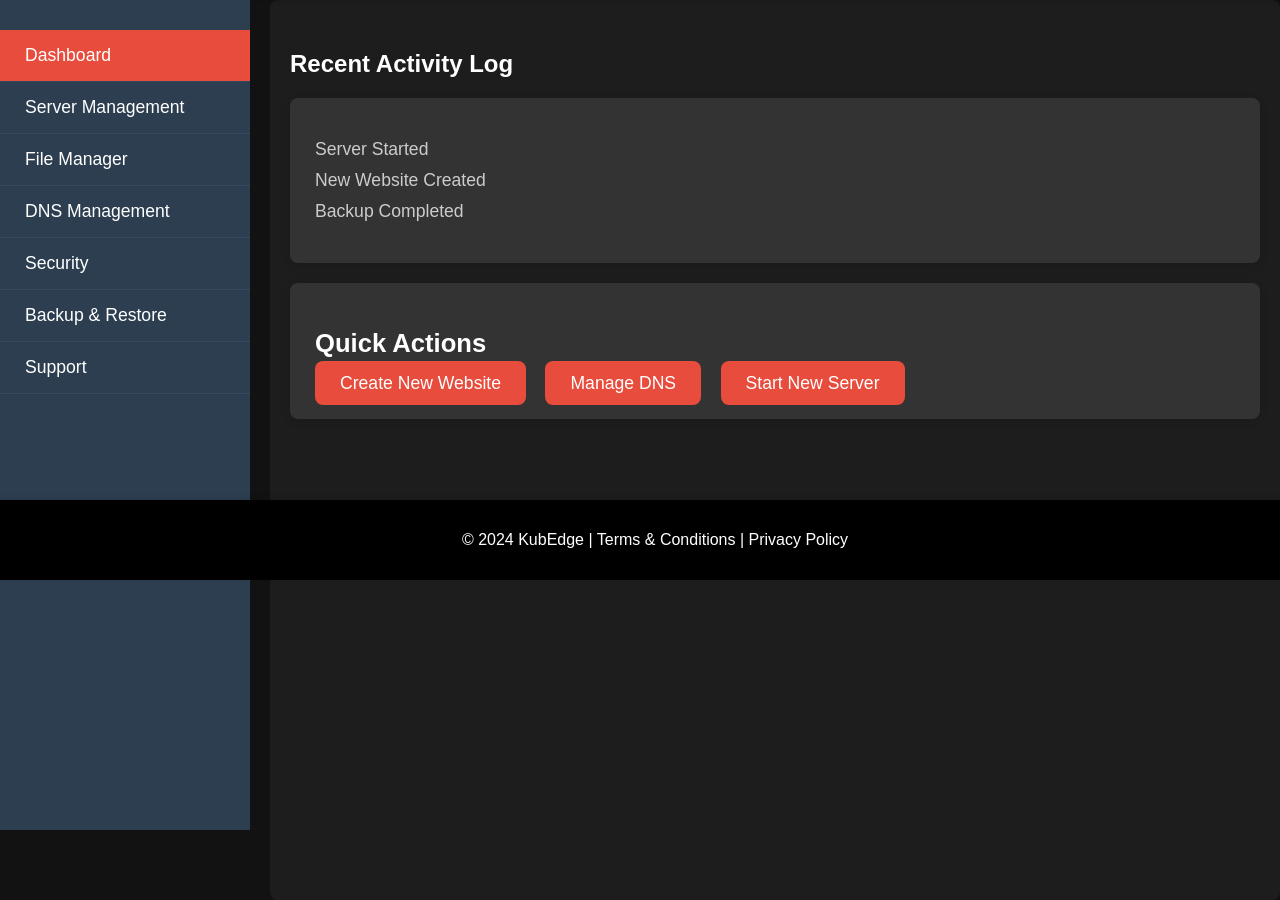
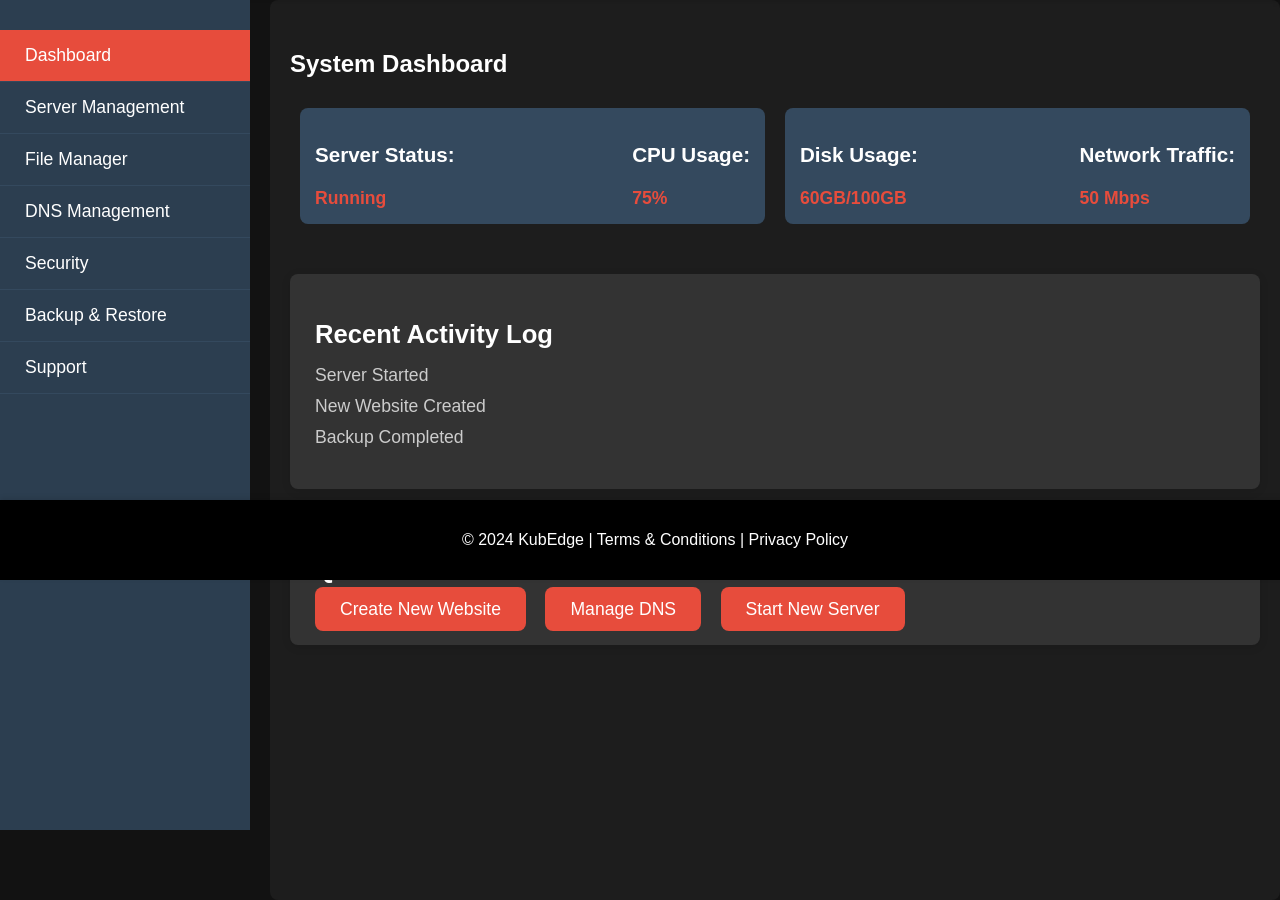
Before and after one commit to deveshrathore123/kubedge_gui, a Flask app: page / in a window 1280 px wide. Shown: the part 220-1120 px from the top of the page. Run offline with Flask 3, Linux system fonts and the light colour scheme.

Commit message:
Update index.html

```diff
--- a/templates/index.html
+++ b/templates/index.html
@@ -100,6 +100,17 @@
             border-radius: 8px;
         }
 
+        .row {
+            display: flex;
+            justify-content: space-between;
+            margin-bottom: 20px;
+        }
+
+        .col {
+            flex: 1;
+            margin: 10px;
+        }
+
         .card {
             background-color: #333;
             box-shadow: 0 2px 10px rgba(0, 0, 0, 0.1);
@@ -131,6 +142,26 @@
             color: #ccc;
         }
 
+        .status {
+            display: flex;
+            align-items: center;
+            justify-content: space-between;
+            background-color: #34495e;
+            padding: 15px;
+            margin-bottom: 20px;
+            border-radius: 8px;
+        }
+
+        .status .status-item {
+            color: white;
+            font-size: 1.1em;
+        }
+
+        .status .status-item span {
+            font-weight: bold;
+            color: #e74c3c;
+        }
+
         .btn {
             padding: 12px 25px;
             background-color: #e74c3c;
@@ -158,17 +189,6 @@
             box-shadow: 0 -2px 5px rgba(0, 0, 0, 0.1);
         }
 
-        /* Utility classes */
-        .row {
-            display: flex;
-            justify-content: space-between;
-            margin-bottom: 20px;
-        }
-
-        .col {
-            flex: 1;
-            margin: 10px;
-        }
     </style>
 </head>
 
@@ -205,8 +225,39 @@
 
     <!-- Main Content -->
     <div class="main-content">
-        <h2>Recent Activity Log</h2>
+        <h2>System Dashboard</h2>
+
+        <!-- Server Status & Metrics -->
+        <div class="row">
+            <div class="col">
+                <div class="status">
+                    <div class="status-item">
+                        <h3>Server Status:</h3>
+                        <span>Running</span>
+                    </div>
+                    <div class="status-item">
+                        <h3>CPU Usage:</h3>
+                        <span>75%</span>
+                    </div>
+                </div>
+            </div>
+            <div class="col">
+                <div class="status">
+                    <div class="status-item">
+                        <h3>Disk Usage:</h3>
+                        <span>60GB/100GB</span>
+                    </div>
+                    <div class="status-item">
+                        <h3>Network Traffic:</h3>
+                        <span>50 Mbps</span>
+                    </div>
+                </div>
+            </div>
+        </div>
+
+        <!-- Recent Activity Log -->
         <div class="card">
+            <h2>Recent Activity Log</h2>
             <ul>
                 <li>Server Started</li>
                 <li>New Website Created</li>
@@ -214,6 +265,7 @@
             </ul>
         </div>
 
+        <!-- Quick Actions -->
         <div class="card">
             <h2>Quick Actions</h2>
             <a href="#" class="btn">Create New Website</a>
```
